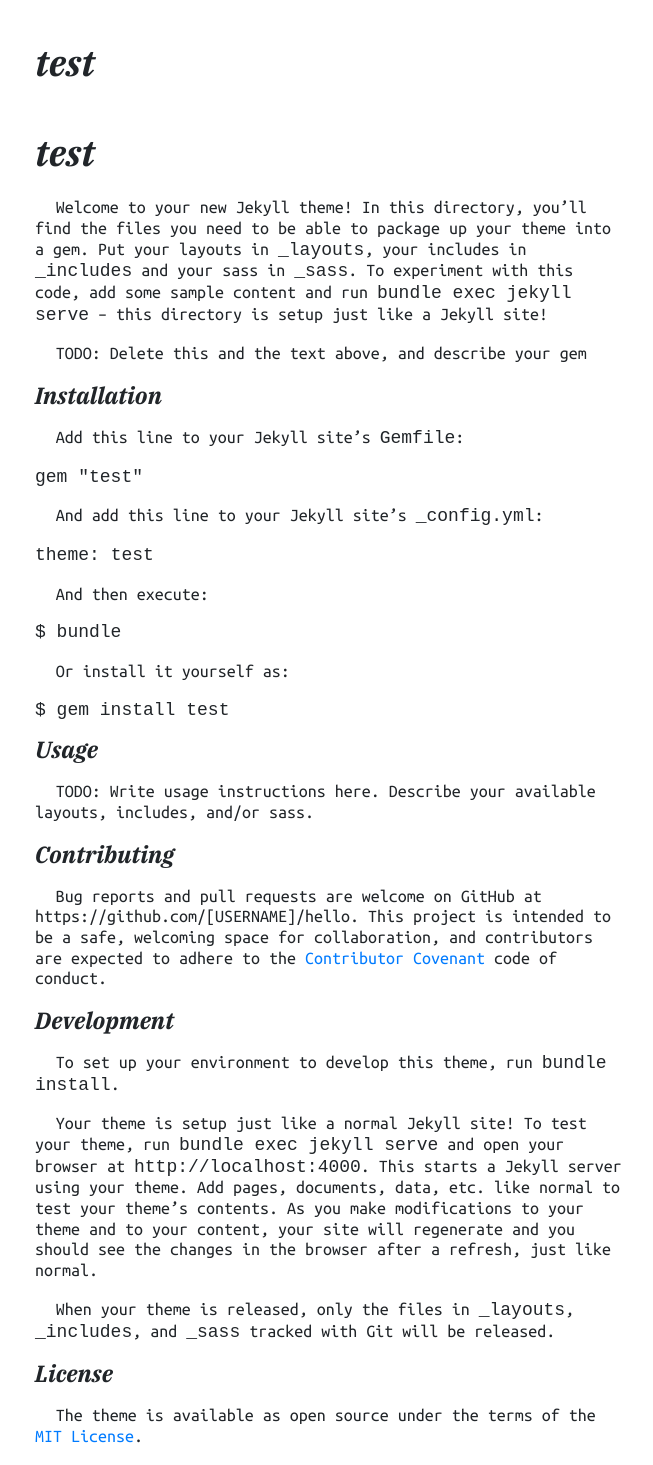
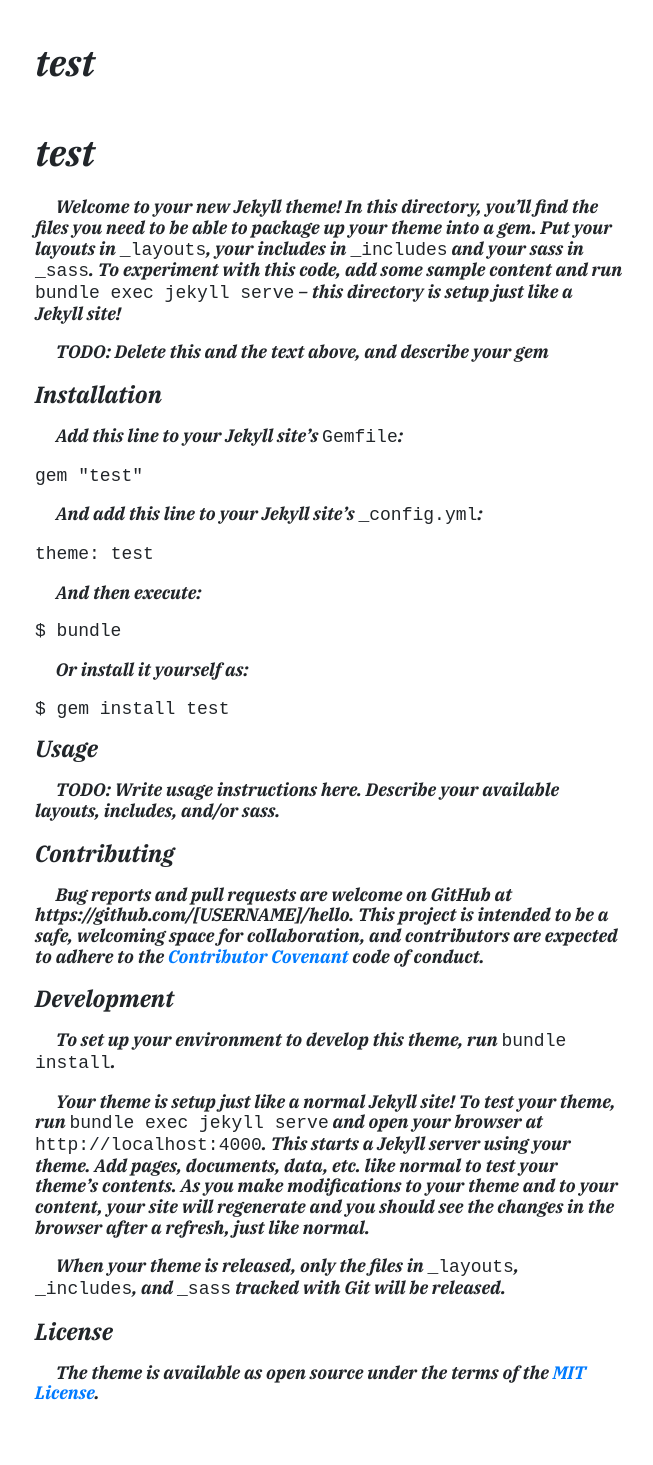
Before and after one commit to ramboldio/ramboldio.github.io, a Jekyll site: the page built from README.md, in a window 1280 px wide. Shown: the whole page, without its empty margins (155-808 px from the left). Built offline with Jekyll 4.4.1, drawn with Linux system fonts in a browser that asks for light colours; our own code applies the rules of GitHub Pages for plain Markdown files; after the commit the page ends 1422 px from its top, so only the background shows below that.

Commit message:
all serif

```diff
--- a/assets/css/main.css
+++ b/assets/css/main.css
@@ -1,19 +1,17 @@
 body {
 	font-size: 18px;
 	line-height: 1.15;
-	font-family: 'Ubuntu Mono', monospace;
+	font-family: 'IBM Plex Serif', serif;
 	display: flex;
     justify-content: center;
 	text-decoration-skip-ink: auto;
 }
 h1 {
-	font-family: 'IBM Plex Serif', serif;
 	font-weight: bold;
     font-size: 2em;
     margin: 0.67em 0;
 }
 h2 {
-	font-family: 'IBM Plex Serif', serif;
 	font-weight: bold;
     font-size: 1.3em;
     margin: 0.67em 0;
```
